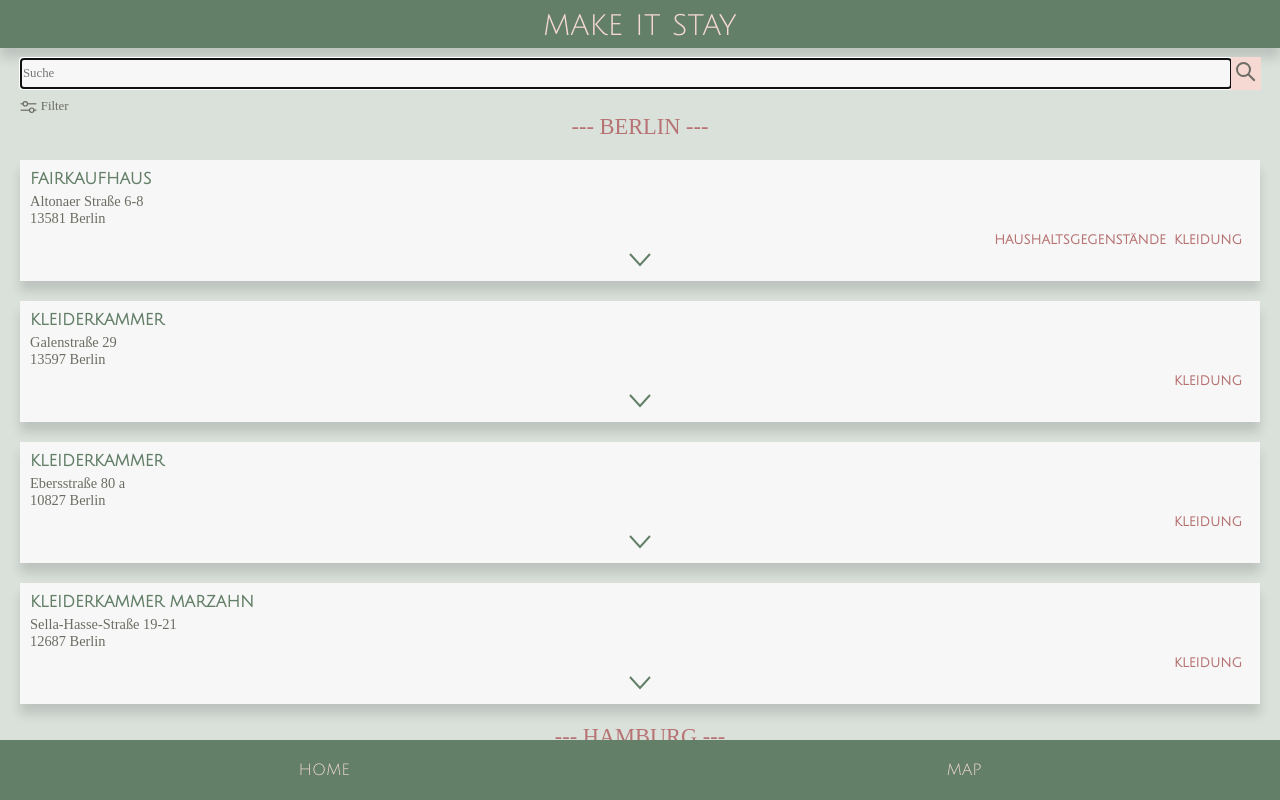
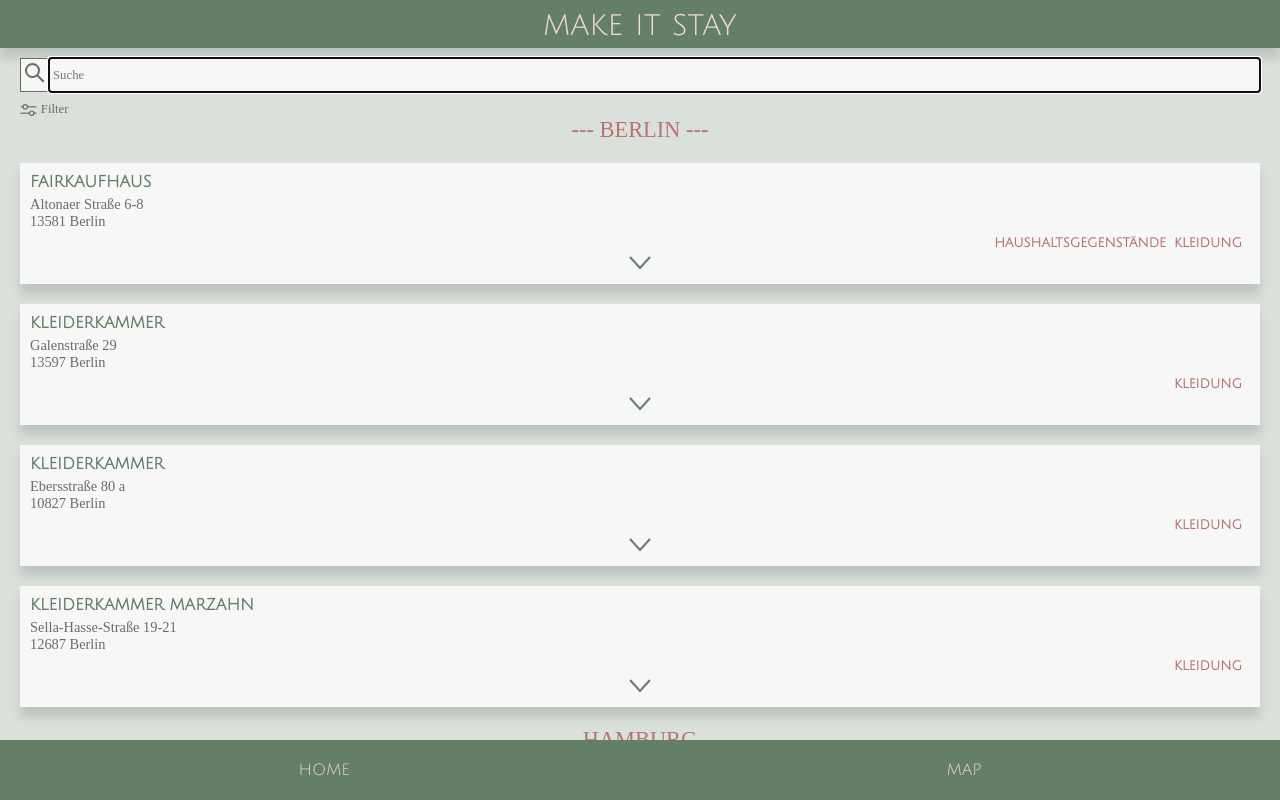
Before and after one commit to maje02/capstone-project, a React (Create React App) app: page / in a window 1280 px wide. Built offline with nearby package versions, Linux system fonts and the light colour scheme.

Commit message:
Change style of searchbar

```diff
--- a/src/Map.js
+++ b/src/Map.js
@@ -12,8 +12,8 @@ export default function Map({ places, index }) {
       style={{ position: 'relative' }}
       defaultZoom={12}
       defaultCenter={{
-        lat: selectedPlace ? selectedPlace.location[0] : 53.551086,
-        lng: selectedPlace ? selectedPlace.location[1] : 9.993682,
+        lat: selectedPlace ? selectedPlace.location[0] : 53.565443,
+        lng: selectedPlace ? selectedPlace.location[1] : 9.943724,
       }}
     >
       {places.map(place => (
--- a/src/Searchbar.js
+++ b/src/Searchbar.js
@@ -6,7 +6,9 @@ export default function Searchbar({ onInput, onSubmit }) {
   return (
     <Form onSubmit={onSubmit}>
       <label htmlFor="search"></label>
-
+      <SearchIcon>
+        <img src={search} alt="search" />
+      </SearchIcon>
       <SearchInput
         type="search"
         name="search"
@@ -15,9 +17,9 @@ export default function Searchbar({ onInput, onSubmit }) {
         autoFocus={true}
         onInput={onInput}
       ></SearchInput>
-      <SearchSubmit id="search" type="submit" name="search" value="Suchen">
+      {/* <SearchSubmit id="search" type="submit" name="search" value="Suchen">
         <img src={search} alt="search" />
-      </SearchSubmit>
+      </SearchSubmit> */}
     </Form>
   )
 }
@@ -27,9 +29,18 @@ const Form = styled.form`
   align-items: stretch;
   margin: 10px 20px 10px 20px;
 `
+
+const SearchIcon = styled.div`
+  border: 1px solid #6c6c63;
+  background: #f7f7f7;
+  padding: 4px;
+`
 const SearchInput = styled.input`
-  border: 1px solid grey;
+  margin: 0px 0px 0px -1px;
+  border: 1px solid #6c6c63;
+  border-left: 0px;
   border-radius: none;
+  padding: 4px;
   background: #f7f7f7;
   width: 150px;
   color: #6c6c63;
@@ -37,10 +48,10 @@ const SearchInput = styled.input`
   flex-grow: 1;
   font-size: 0.8rem;
 `
-const SearchSubmit = styled.button`
+/* const SearchSubmit = styled.button`
   border: 1px solid #f6d9d3;
   background: #f7f7f7;
   margin: -1px;
   background: #f6d9d3;
   padding: 4px;
-`
+` */
```
